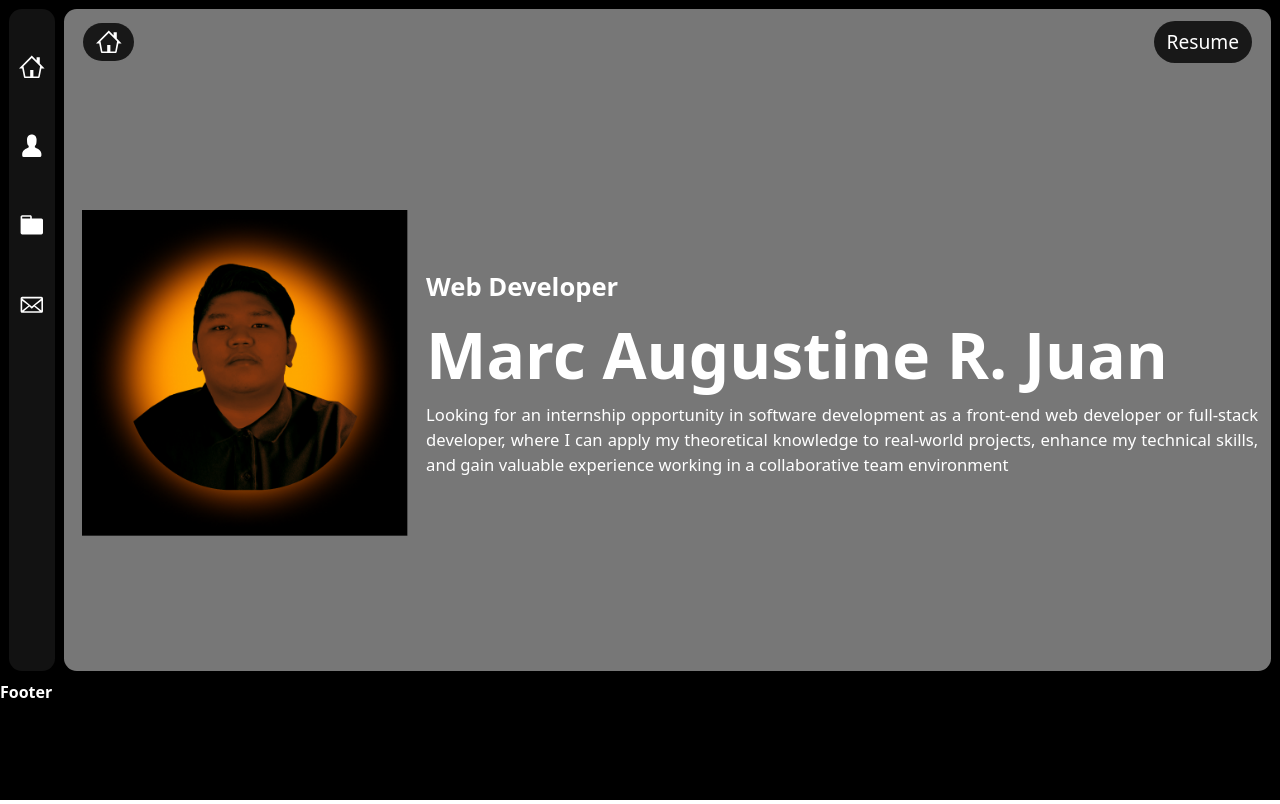
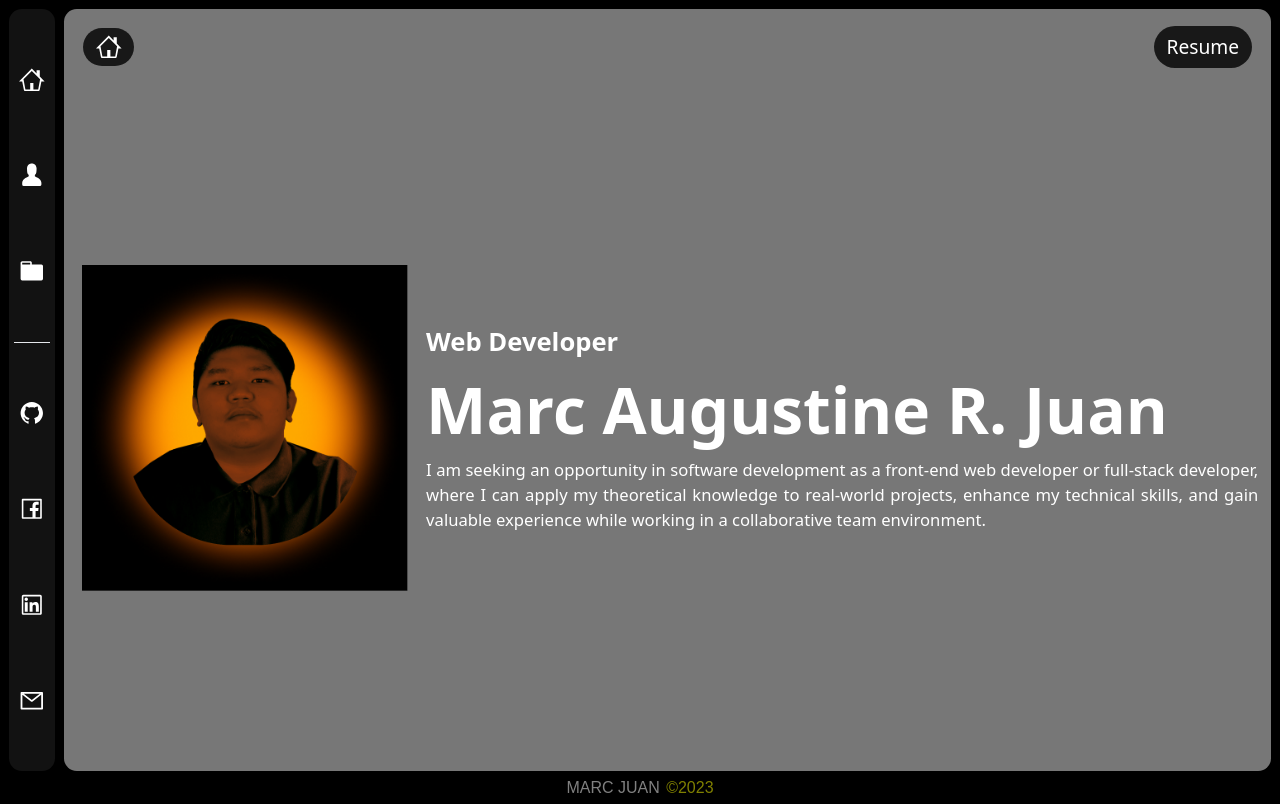
Before and after one commit to Mac12880/nextPortfolio, a Next.js app: page / in a window 1280 px wide. Built offline with nearby package versions, Linux system fonts and the light colour scheme.

Commit message:
fix navbar, footer, and the swiper

```diff
--- a/pages/index.js
+++ b/pages/index.js
@@ -10,6 +10,16 @@ import {
   GoFileDirectoryFill,
   GoMail,
 } from "react-icons/go";
+import {
+  AiOutlineGithub,
+  AiFillGithub,
+  AiOutlineFacebook,
+  AiFillFacebook,
+  AiOutlineLinkedin,
+  AiFillLinkedin,
+  AiOutlineMail,
+  AiFillMail,
+} from "react-icons/ai";
 import ProjectSwiper from "./projectSwiper";
 
 const content = [
@@ -34,13 +44,13 @@ const content = [
     icon: <GoFileDirectory />,
     iconActive: <GoFileDirectoryFill />,
   },
-  {
-    id: 4,
-    title: "Contacts",
-    link: "contacts",
-    icon: <GoMail />,
-    iconActive: <GoMail />,
-  },
+  // {
+  //   id: 4,
+  //   title: "Contacts",
+  //   link: "contacts",
+  //   icon: <GoMail />,
+  //   iconActive: <GoMail />,
+  // },
 ];
 
 const MenuItem = ({ title, link, icon }) => {
@@ -94,6 +104,40 @@ const skills = [
   },
 ];
 
+const socials = [
+  {
+    id: 1,
+    title: "Github",
+    link: "https://github.com/Mac12880",
+    icon: <AiOutlineGithub />,
+    iconhover: <AiFillGithub />,
+    color: "#6e5494",
+  },
+  {
+    id: 2,
+    title: "Facebook",
+    link: "",
+    icon: <AiOutlineFacebook />,
+    iconhover: <AiFillFacebook />,
+    color: "#4267B2",
+  },
+  {
+    id: 3,
+    title: "LinkedIn",
+    link: "https://www.linkedin.com/in/marc-augustine-juan-b00b03237/",
+    icon: <AiOutlineLinkedin />,
+    iconhover: <AiFillLinkedin />,
+    color: "#0077B5",
+  },
+  {
+    id: 4,
+    title: "Email",
+    link: "#contacts",
+    icon: <AiOutlineMail />,
+    iconhover: <AiFillMail />,
+    color: "#c71610",
+  },
+];
 const SkillsItem = ({ title, percentage }) => {
   return (
     <div
@@ -143,6 +187,7 @@ const SkillsItem = ({ title, percentage }) => {
     </div>
   );
 };
+
 export default function Home() {
   return (
     <>
@@ -162,6 +207,27 @@ export default function Home() {
               </div> */}
               {content.map((item) => {
                 return <MenuItem {...item} key={item.id}></MenuItem>;
+              })}
+              <hr style={{ color: "white", width: "80%" }} />
+
+              {socials.map((item) => {
+                return (
+                  <Link key={item.id} className="hover-button" href={item.link}>
+                    {/* default */}
+                    <span className="hover-button--off">
+                      <div className="sidebarIcons">{item.icon}</div>
+                    </span>
+                    {/* hover */}
+                    <span className="hover-button--on">
+                      <div
+                        className="sidebarIcons"
+                        style={{ color: `${item.color}` }}
+                      >
+                        {item.iconhover}
+                      </div>
+                    </span>
+                  </Link>
+                );
               })}
             </div>
           </div>
@@ -199,12 +265,11 @@ export default function Home() {
                   <b className="hero1Header">Web Developer</b>
                   <b className="hero1SubHeader">Marc Augustine R. Juan</b>
                   <p className="hero1Paragraph">
-                    Looking for an internship opportunity in software
-                    development as a front-end web developer or full-stack
-                    developer, where I can apply my theoretical knowledge to
-                    real-world projects, enhance my technical skills, and gain
-                    valuable experience working in a collaborative team
-                    environment
+                    I am seeking an opportunity in software development as a
+                    front-end web developer or full-stack developer, where I can
+                    apply my theoretical knowledge to real-world projects,
+                    enhance my technical skills, and gain valuable experience
+                    while working in a collaborative team environment.
                   </p>
                 </div>
               </div>
@@ -310,7 +375,10 @@ export default function Home() {
           </div>
         </div>
         <div className="footer2">
-          <b className="text-white">Footer</b>
+          <b className="text-white">MARC JUAN</b>
+          <b className="" style={{ marginLeft: "0.5vw", color: "yellow" }}>
+            ©2023
+          </b>
         </div>
       </main>
     </>
--- a/pages/projectSwiper.js
+++ b/pages/projectSwiper.js
@@ -16,14 +16,14 @@ const projects = [
     id: 1,
     title: "Tagpros Website",
     description:
-      "A website project for my internship in Tagpros, where me aswell as the web developers of Tagpros was tasked to create a website for their Learning Management System. I was assigned to lead the interns, and work closely with the web developers in finishing the website. The teams used React.js, Next.js, Bootstrap, Node.js, and MongoDB",
+      "I undertook a website project during my internship at Tagpros, where I collaborated with the Tagpros web development team to create a Learning Management System (LMS) website. My role included leading a team of interns and working closely with the web developers to complete the project. We utilized technologies such as React.js, Next.js, Bootstrap, Node.js, and MongoDB to accomplish our goals.",
     image: "/img/TagprosWebsite1.jpg",
   },
   {
     id: 2,
     title: "Calimlim Dental Website",
     description:
-      "A website project for a local dentist clinic, where me aswell as a team of 2 other web developers was tasked to create a website for their clinic. The team used React.js, Next.js, Bootstrap, Node.js, and MongoDB",
+      "I worked on a website project for a local dentist clinic, where I collaborated with a team of two other web developers to create a website for their clinic. The team utilized technologies such as React.js, Next.js, Bootstrap, Node.js, and MongoDB.",
     image: "/img/CalimlimDentalWebsite1.jpg",
     link: "https://calimlimv5.vercel.app/",
   },
@@ -31,7 +31,7 @@ const projects = [
     id: 3,
     title: "First Portfolio Website",
     description:
-      "My first deployed website for my portfolio before my internship, where I used HTML, CSS, and JavaScript.",
+      "My first deployed website for my portfolio, created before my internship, where I utilized HTML, CSS, and JavaScript.",
     image: "/img/FirstPortfolioWebsite1.jpg",
     link: "https://mac12880.github.io/MarcAugustineJuan/",
   },
@@ -39,10 +39,17 @@ const projects = [
     id: 4,
     title: "Todo List",
     description:
-      "My first website project when I joined at a JavaScript Bootcamp hosted by Bayan Academy and J.P Morgan. This was the first website I created using HTML, CSS, and JavaScript just before my internship.",
+      "My first website project was during my enrollment in a JavaScript Bootcamp hosted by Bayan Academy and J.P. Morgan. This was the initial website I developed using HTML, CSS, and JavaScript, just before my internship.",
     image: "/img/ToDoListWebsite1.jpg",
     link: "https://mac12880.github.io/ToDoList/",
   },
+  // {
+  //   id: 5,
+  //   title: "Jetpack Compose Pomodoro Timer",
+  //   description:
+  //     "I collaborated with random team members during the Jetpack Compose Study Jam to create a Pomodoro Timer using Jetpack Compose. We utilized Kotlin, Jetpack Compose, and Android Studio for this project. Our work spanned three days, on the first day we dedicated our time to learning Jetpack Compose. The second day involved task delegation and the initiation of the project. Finally, on the third day, we focused on finalizing and polishing our project.",
+  //   image: "/img/PomTimer1small.jpg",
+  // },
 ];
 
 const ProjectSwiper = () => {
--- a/styles/index.css
+++ b/styles/index.css
@@ -1,5 +1,6 @@
 html {
   scroll-behavior: smooth;
+  overflow-y: hidden;
 }
 .dark{
   color-scheme: dark;
@@ -11,11 +12,20 @@ background-color: #000000;
 background-color: #000000;
 position: sticky;
 bottom: 0;
-height: 15vh;
+height: 3vh;
+width: 100%;
+display: flex;
+justify-content: center;
+align-items: center;
+font-weight: lighter;
+font-family: Arial, sans-serif, Verdana;
+font-size: 2vh;
+opacity: 0.5;
 }
 .hero1{
   width: 100%;
-  height: 85vh;
+  /* height: 85vh; */
+  height: 97.5vh;
   display: flex;
   flex-direction: row;
 }
@@ -152,12 +162,13 @@ padding: 0.7vw 0.7vw 0.7vw 0;
   display: flex;
   flex-direction: column;
   /* justify-content: space-around; */
+  justify-content: space-evenly;
   align-items: center;
   background-color: #121212;
   width: auto;
   height: 100%;
 
-  margin-bottom: 10px;
+  /* margin-bottom: 10px; */
   border-radius: 1vw;
 }
 
@@ -166,8 +177,8 @@ padding: 0.7vw 0.7vw 0.7vw 0;
   font-size: 2vw;
   /* margin-top: 0.7vw; */
   /* margin-top: 0.7vw; */
-  padding-top: 3.5vw;
-  padding-bottom: 0.7vw;
+  padding-top: 1vw;
+  padding-bottom: 1vw;
   cursor: pointer;
 }
 
@@ -180,3 +191,14 @@ padding: 0.7vw 0.7vw 0.7vw 0;
   padding-bottom: 1vw;
   white-space: pre-wrap;
 }
+
+
+/* Hover */
+.hover-button .hover-button--on,
+.hover-button:hover .hover-button--off {
+  display: none;
+}
+
+.hover-button:hover .hover-button--on {
+  display: inline;
+}
--- a/styles/projectSwiper.css
+++ b/styles/projectSwiper.css
@@ -1,6 +1,6 @@
 .swiper {
-  width: 55%;
-  height: 55%;
+  width: 80%;
+  height: 80%;
   /* margin: 0.5vw 0 0.5vw 0; */
 }
 
```
Also changed, not shown: public/img/PomTimer1.jpg (added), public/img/PomTimer2.jpg (added).
